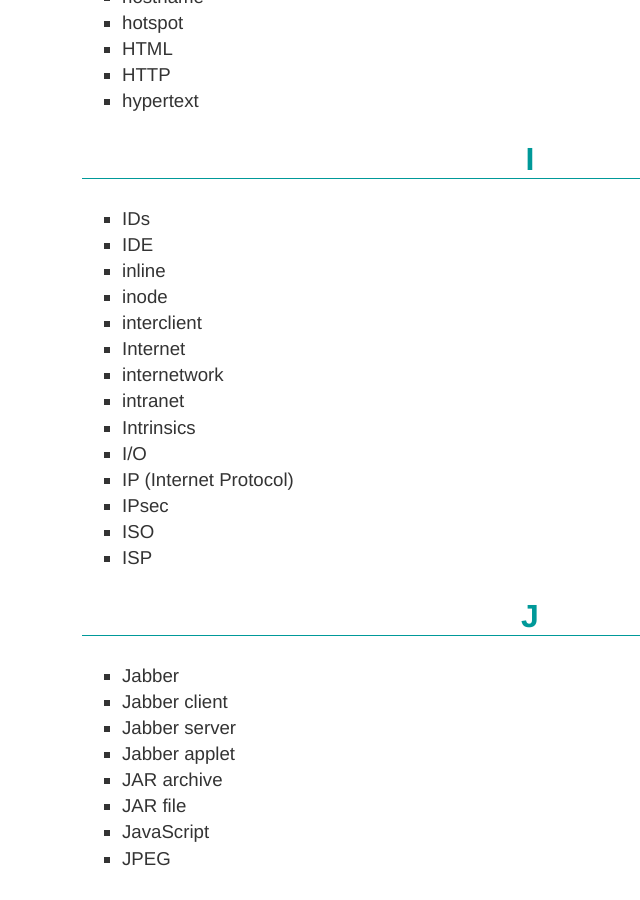
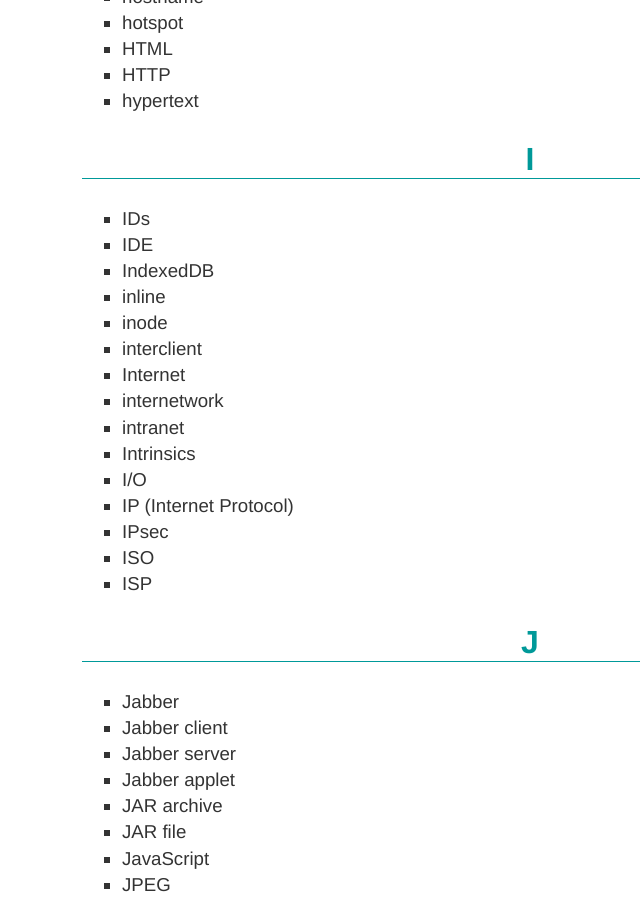
Before and after one commit to oreillymedia/production-resources, a Jekyll site: the page built from styleguide/index.md, in a window 1280 px wide and 900 px high, scrolled down 19372 px. Shown: the whole window, without its empty margins (110-750 px from the left). Built offline with Jekyll 4.4.1, drawn with Linux system fonts in a browser that asks for light colours.

Commit message:
Added "IndexedDB" to word list

```diff
--- a/styleguide/index.md
+++ b/styleguide/index.md
@@ -1048,6 +1048,7 @@
 
 * IDs
 * IDE
+* IndexedDB
 * inline
 * inode
 * interclient
```
